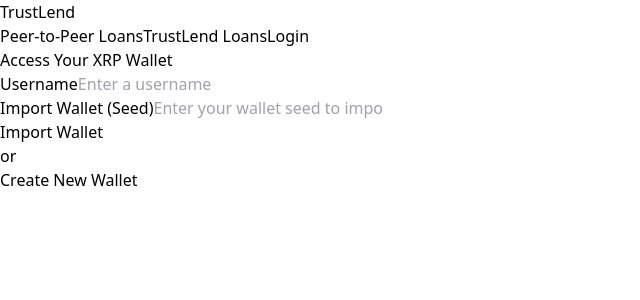
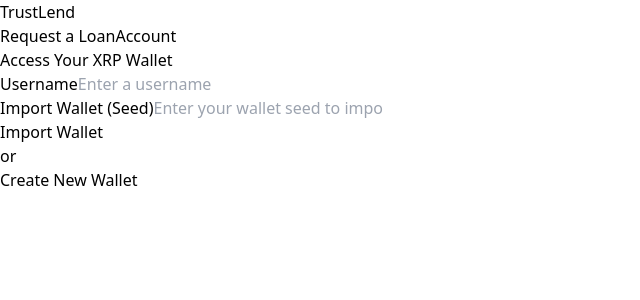
Before and after one commit to CalebHite/xrpl-easya-app, a Next.js app: page /login in a window 1280 px wide. Shown: the top 300 px of the page, without its empty margins (0-640 px from the left). Built offline with nearby package versions, Linux system fonts and the light colour scheme.

Commit message:
Remove extra page

```diff
--- a/app/components/ClientNavLinks.tsx
+++ b/app/components/ClientNavLinks.tsx
@@ -11,9 +11,7 @@
     window.addEventListener("storage", onStorage);
     return () => window.removeEventListener("storage", onStorage);
   }, []);
-  return hasWallet ? (
+  return (
     <a href="/account" className="px-4 py-2 rounded font-medium text-green-700 hover:bg-green-100">Account</a>
-  ) : (
-    <a href="/login" className="px-4 py-2 rounded font-medium text-gray-700 hover:bg-gray-100">Login</a>
   );
 }
--- a/app/components/HeaderNavLinks.tsx
+++ b/app/components/HeaderNavLinks.tsx
@@ -7,16 +7,10 @@
   return (
     <>
       <Link
-        href="/peer-to-peer"
-        className={`px-4 py-2 rounded font-medium ${pathname === "/peer-to-peer" ? "text-blue-700 bg-blue-100" : "text-gray-700 hover:bg-gray-100"}`}
-      >
-        Peer-to-Peer Loans
-      </Link>
-      <Link
         href="/trustlend-loans"
         className={`px-4 py-2 rounded font-medium ${pathname === "/trustlend-loans" ? "text-blue-700 bg-blue-100" : "text-gray-700 hover:bg-gray-100"}`}
       >
-        TrustLend Loans
+        Request a Loan
       </Link>
     </>
   );
--- a/app/page.tsx
+++ b/app/page.tsx
@@ -122,8 +122,7 @@
           <h1 className="text-4xl font-bold mb-4 text-blue-700">Welcome to TrustLend</h1>
           <p className="text-lg text-gray-700 mb-8">A decentralized platform for creating and managing loans on the XRP Ledger.</p>
           <div className="flex justify-center space-x-4">
-            <a href="/peer-to-peer" className="px-6 py-3 bg-gray-200 rounded text-lg font-medium hover:bg-gray-300">Peer-to-Peer Loans</a>
-            <a href="/trustlend-loans" className="px-6 py-3 bg-blue-500 text-white rounded text-lg font-medium hover:bg-blue-600">TrustLend Loans</a>
+            <a href="/trustlend-loans" className="px-6 py-3 bg-blue-500 text-white rounded text-lg font-medium hover:bg-blue-600">Request a Loan</a>
           </div>
         </div>
       </main>
--- a/app/trustlend-loans/page.tsx
+++ b/app/trustlend-loans/page.tsx
@@ -178,7 +178,7 @@
     <>
       <main className="min-h-screen p-8 bg-gray-100">
         <div className="max-w-4xl mx-auto">
-          <h1 className="text-3xl font-bold mb-8">TrustLend Loans</h1>
+          <h1 className="text-3xl font-bold mb-8">Request a Loan</h1>
           {status && (
             <div className="mb-4 p-4 bg-blue-100 text-blue-700 rounded">
               {status}
```
Also changed, not shown: app/peer-to-peer/page.tsx (deleted, +0 -24 lines).
